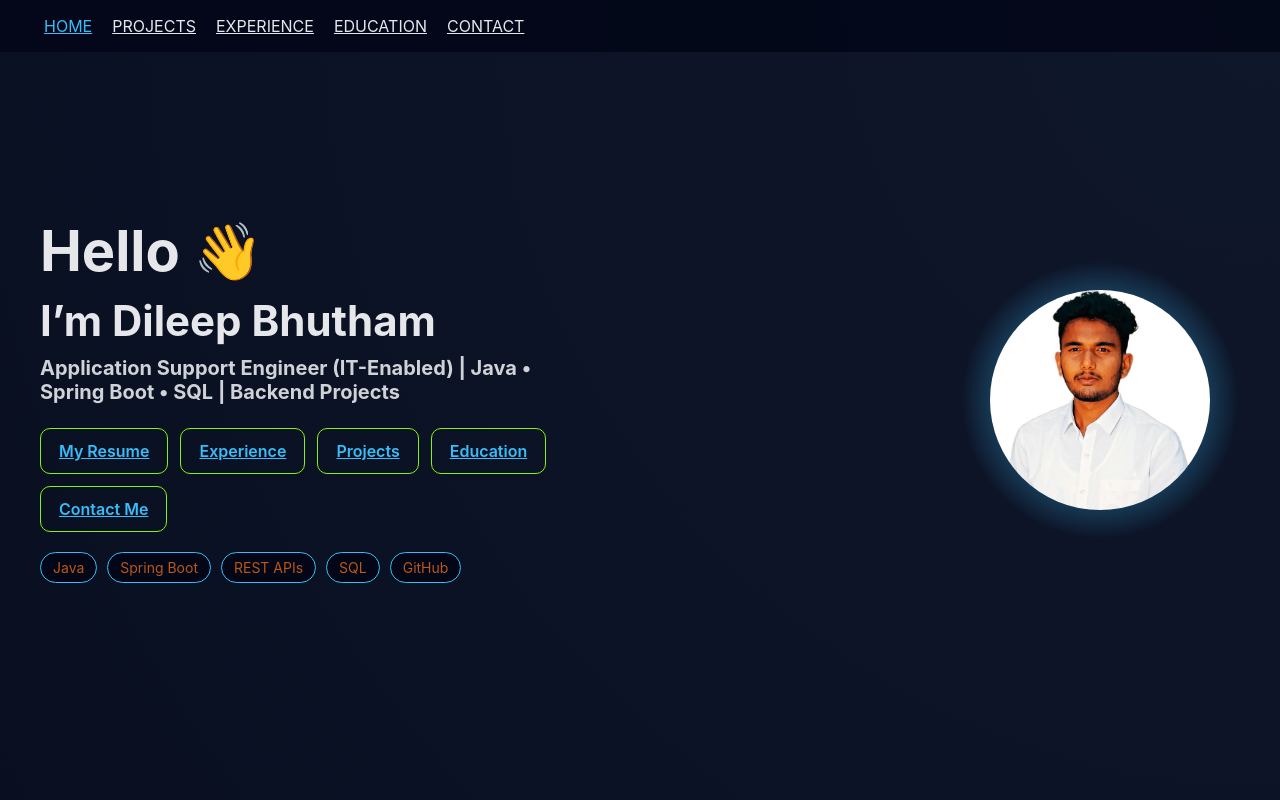
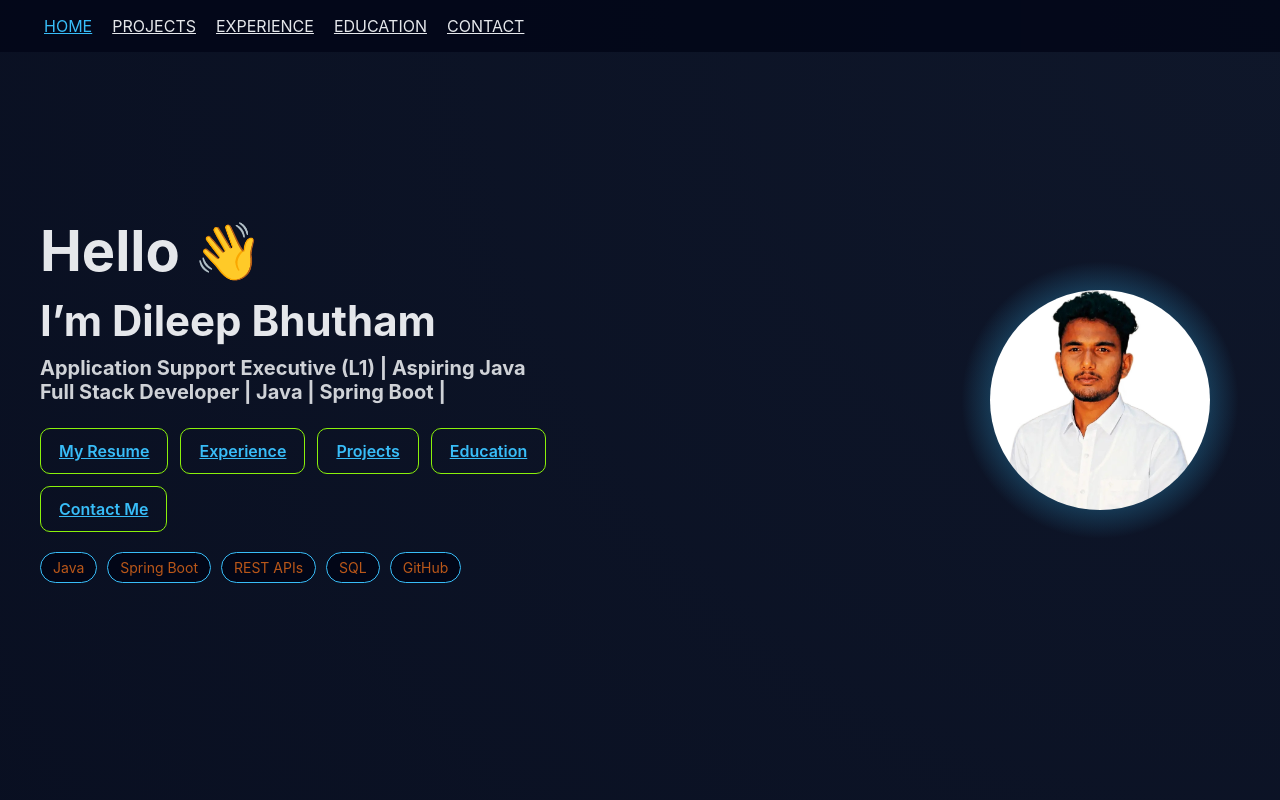
Before and after one commit to DileepNiki121/DileepNiki-PortFolio-Page, a React (Vite) app: page / in a window 1280 px wide. Shown: the top 800 px of the page. Built offline with nearby package versions, Linux system fonts and the light colour scheme.

Commit message:
Update job title and description in Hero component

```diff
--- a/src/components/Hero.jsx
+++ b/src/components/Hero.jsx
@@ -7,7 +7,7 @@ function Hero() {
         <h2>
           I’m <span>Dileep Bhutham</span>
         </h2>
-        <h3>Application Support Engineer (IT-Enabled) | Java • Spring Boot • SQL | Backend Projects
+        <h3>Application Support Executive (L1) | Aspiring Java Full Stack Developer | Java | Spring Boot |
 </h3>
 
      <div className="hero-buttons">
```
